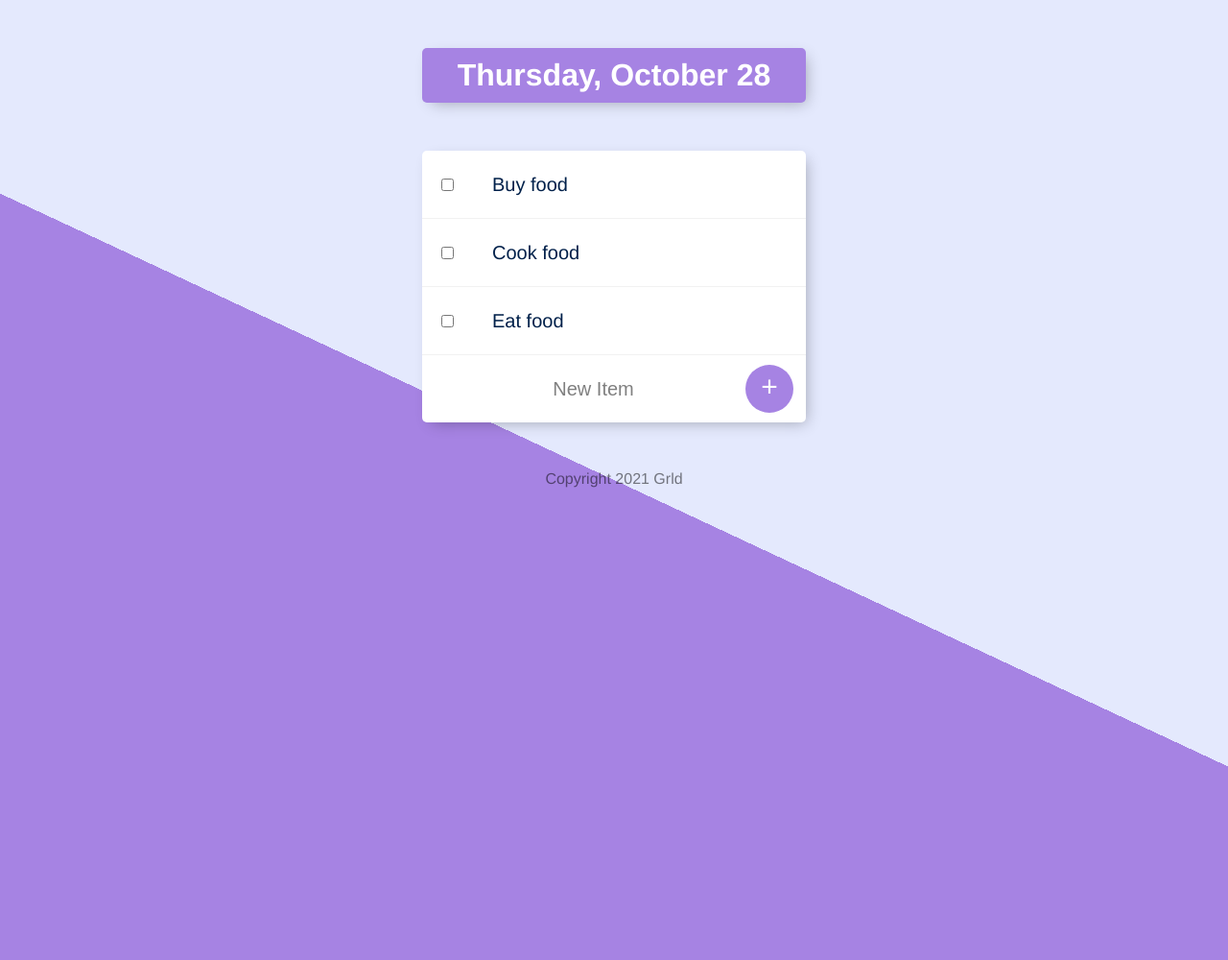
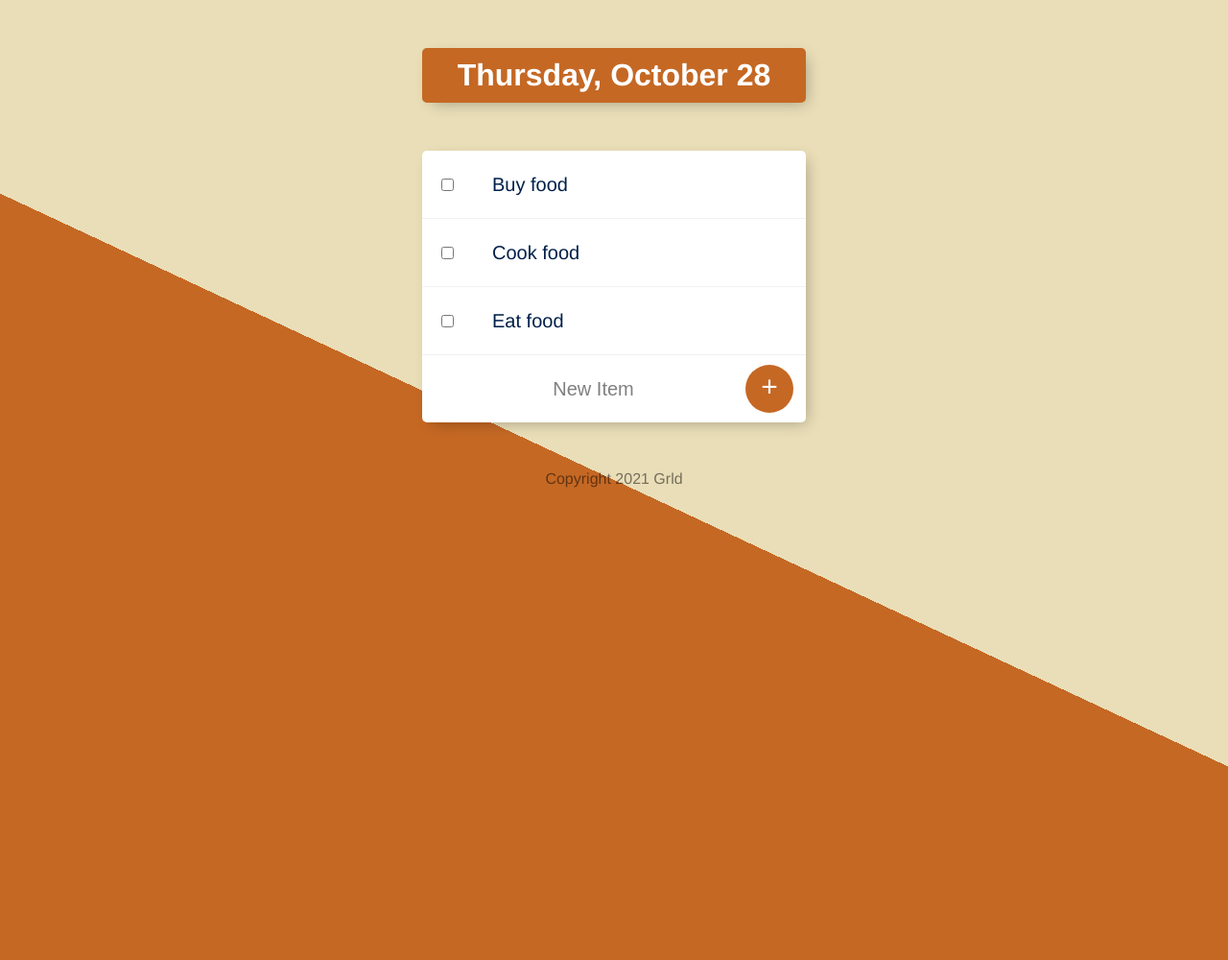
Before and after one commit to GabrielGrld/JAVASCRIPT, a Node server app: page / in a window 1280 px wide. Shown: the whole page at 96% size. Run offline with Node 20, Linux system fonts and the light colour scheme.

Commit message:
modify colors of the template

```diff
--- a/public/css/styles.css
+++ b/public/css/styles.css
@@ -1,6 +1,6 @@
 html {
-  background-color: #E4E9FD;
-  background-image: -webkit-linear-gradient(65deg, #A683E3 50%, #E4E9FD 50%);
+  background-color: #EADEB8;
+  background-image: -webkit-linear-gradient(65deg, #C56824 50%, #EADEB8 50%);
   min-height: 1000px;
   font-family: 'helvetica neue';
 }
@@ -19,7 +19,7 @@ h1 {
 }
 
 #heading {
-  background-color: #A683E3;
+  background-color: #C56824;
   text-align: center;
 }
 
@@ -36,7 +36,7 @@ h1 {
 
 input:checked+p {
   text-decoration: line-through;
-  text-decoration-color: #A683E3;
+  text-decoration-color: #C56824;
 }
 
 input[type="checkbox"] {
@@ -61,7 +61,7 @@ button {
   width: 50px;
   border-radius: 50%;
   border-color: transparent;
-  background-color: #A683E3;
+  background-color: #C56824;
   color: #fff;
   font-size: 30px;
   padding-bottom: 6px;
@@ -81,7 +81,7 @@ input[type="text"] {
 
 input[type="text"]:focus {
   outline: none;
-  box-shadow: inset 0 -3px 0 0 #A683E3;
+  box-shadow: inset 0 -3px 0 0 #C56824;
 }
 
 ::placeholder {
```
